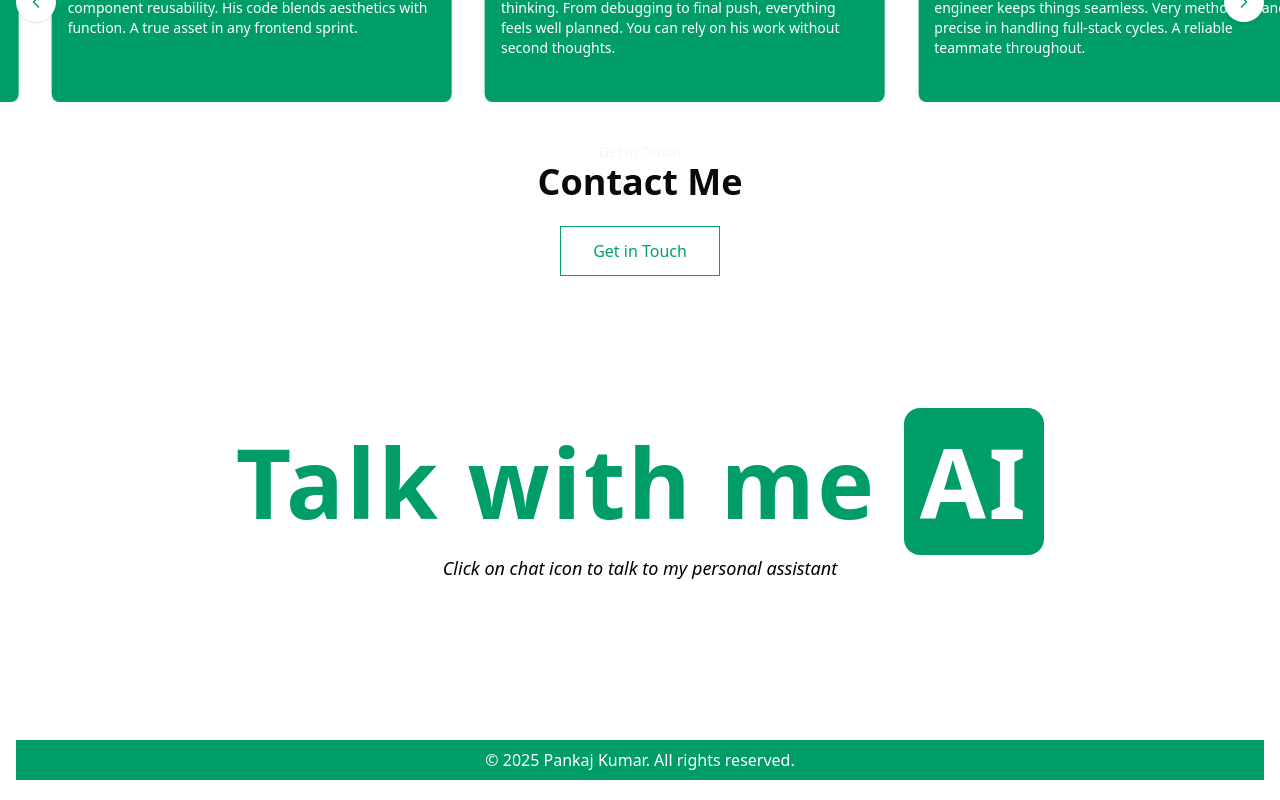
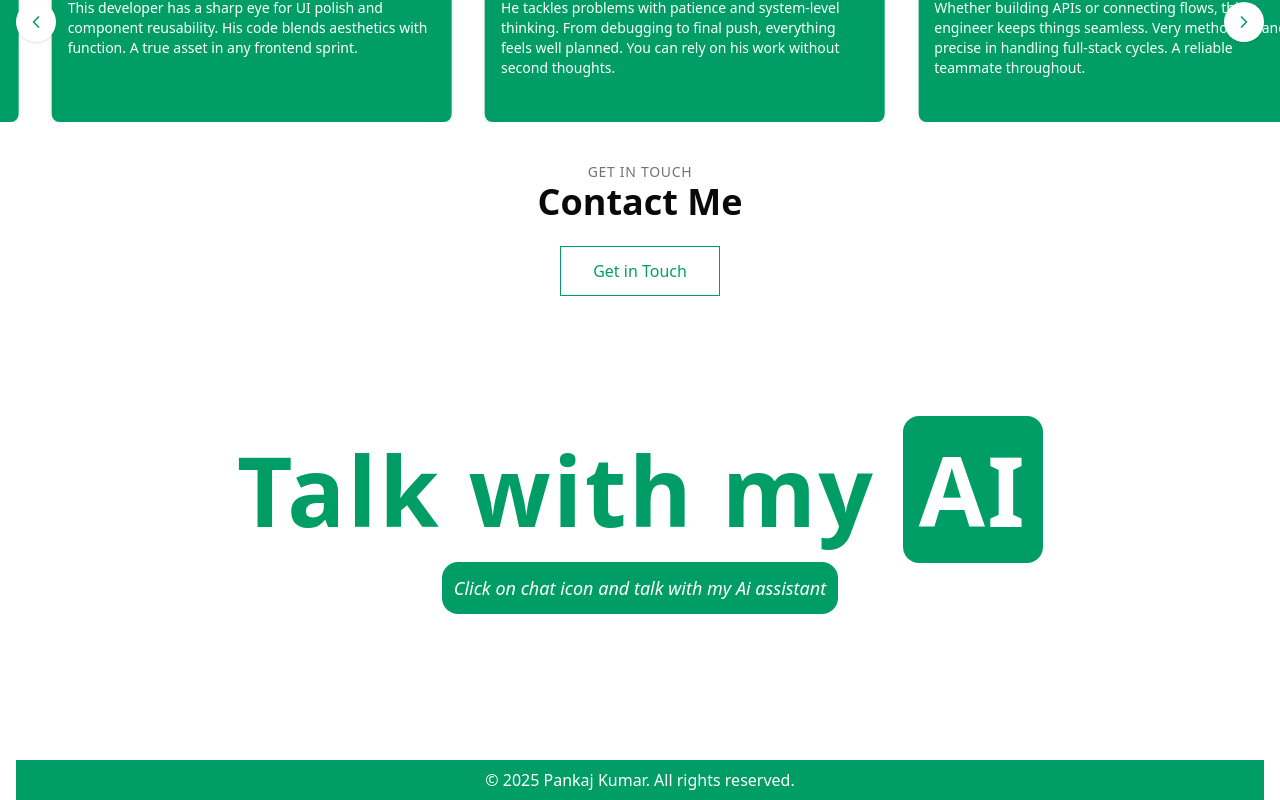
Before and after one commit to PankajKumar2310/my-work, a React (Vite) app: page / in a window 1280 px wide. Shown: the part 4272-5072 px from the top of the page. Built offline with nearby package versions, Linux system fonts and the light colour scheme.

Commit message:
modify the ui part

```diff
--- a/src/components/contact/Contact.jsx
+++ b/src/components/contact/Contact.jsx
@@ -16,7 +16,7 @@ const ContactPage = () => {
     return (
         <section className="flex flex-col items-center justify-center px-4 text-center transition-colors duration-300 min-h-fit bg-background text-foreground">
             <div className="mb-6">
-                <p className="text-sm text-muted dark:text-muted">Get in Touch</p>
+                <p className="text-sm tracking-wider uppercase text-muted-foreground">Get in Touch</p>
                 <h1 className="text-4xl font-bold">Contact Me</h1>
             </div>
             {/* <div className='w-10 h-10 '></div> */}
--- a/src/components/testimonials/Testimonals.jsx
+++ b/src/components/testimonials/Testimonals.jsx
@@ -21,7 +21,7 @@ const TestimonialSlider = () => {
     }, []);
 
     return (
-        <div className="relative w-full py-10">
+        <div className="relative w-full py-10 mt-5">
             {/* Arrows (only on md+ screens) */}
             <div className="absolute left-0 right-0 z-10 items-center justify-between hidden px-4 -translate-y-1/2 md:flex top-1/2">
                 <button
--- a/src/components/ui/Clippath.jsx
+++ b/src/components/ui/Clippath.jsx
@@ -6,12 +6,12 @@ const Clippath = () => {
             {/* Big Center Text */}
             <div className="w-full h-[50vh] flex flex-col justify-center items-center m-8 text-center">
                 <h1 className="text-5xl sm:text-6xl md:text-7xl lg:text-8xl font-extrabold text-[#009E66] tracking-wide">
-                    Talk with me <span className="text-white bg-[#009E66] px-4 py-2 rounded-2xl">AI</span>
+                    Talk with my <span className="text-white bg-[#009E66] px-4 py-2 rounded-2xl">AI</span>
                 </h1>
 
                 {/* Tagline just below */}
-                <p className="mt-6 text-lg italic text-black">
-                    Click on chat icon to talk to my personal assistant
+                <p className="mt-6 p-3 rounded-2xl text-lg italic text-white bg-[#009E66] " >
+                    Click on chat icon and talk with my Ai assistant
                 </p>
             </div>
 
--- a/src/components/ui/Contact-form.jsx
+++ b/src/components/ui/Contact-form.jsx
@@ -92,7 +92,7 @@ const ContactForm = ({ isOpen, onClose }) => {
                                     <InfoItem icon={<MailIcon size={18} />} text="pnkj24connect@gmail.com" />
 <InfoItem
   icon={<GlobeIcon size={18} />}
-  text={<a href="https://pankajkumar.vercel.app/" target="_blank" rel="noopener noreferrer">pankajkumar.com</a>}
+  text={<a href="https://pankajkumar-ruddy.vercel.app/" target="_blank" rel="noopener noreferrer">pankajkumar.com</a>}
 />                                </div>
                             </div>
                         )}
--- a/src/data/portfolioData.js
+++ b/src/data/portfolioData.js
@@ -92,8 +92,8 @@ export const portfolioData = {
     socialMedia: {
         github: "https://github.com/PankajKumar2310",
         linkedin: "https://linkedin.com/in/pnkj10",
-        twitter: "https://x.com/yourprofile",
-        portfolio: "https://yourportfolio.com"
+        twitter: "https://linkedin.com/in/pnkj10",
+        portfolio: "https://pankajkumar-ruddy.vercel.app/"
     },
     availability: {
         status: "Open to new opportunities",
@@ -103,7 +103,7 @@ export const portfolioData = {
     currentStatus: {
         timezoneOffset: 330, // IST (UTC+5:30) in minutes
         routine: [
-            { from: 23, to: 7, activity: "sleeping 😴" },
+            { from: 1, to: 7, activity: "sleeping 😴" },
             { from: 7, to: 8, activity: "just woke up and getting ready for the day" },
             { from: 8, to: 9, activity: "having breakfast 🍽️" },
             { from: 9, to: 12, activity: "attending classes 📚" },
@@ -111,7 +111,7 @@ export const portfolioData = {
             { from: 14, to: 17, activity: "working on projects / labs 🔬" },
             { from: 17, to: 20, activity: "coding practice & problem solving 💻" },
             { from: 20, to: 22, activity: "having dinner 🍽️" },
-            { from: 22, to: 23, activity: "winding down and wrapping up the day" }
+            { from: 22, to:24, activity: "winding down and wrapping up the day" }
         ],
         noGymOnSunday: true
     }
--- a/src/data/projectData.js
+++ b/src/data/projectData.js
@@ -50,7 +50,7 @@ export const projectsData = [
         images: [pro02img01, pro02img02, pro02img03],
         projectType: "Full-Stack Application",
         status: "Completed",
-        liveLink: "https://chatnova-ai.vercel.app/",
+        liveLink: "https://drive.google.com/file/d/1C0Qcp8g3UcYKE-ggZ_QtistrEcr-zWLW/view?usp=sharing",
         githubLink: "https://github.com/PankajKumar2310/ChatNova_Ai"
     }
 ,
```
Also changed, not shown: 1 other file (tests, documents, lock files or other folders).
